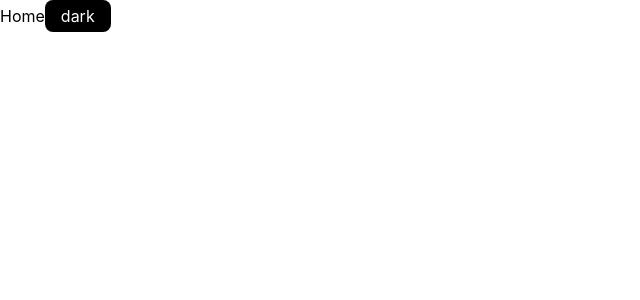
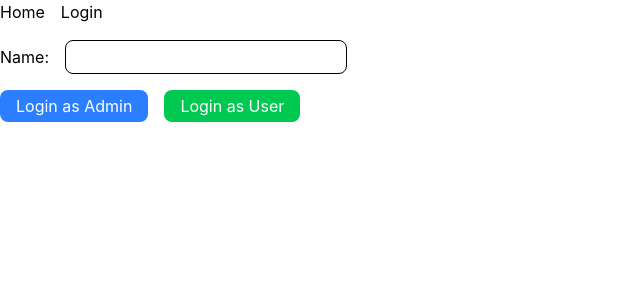
Before and after one commit to Hary300/Practice-React-TypeScript-Phase-4, a React (Vite) app: page /login in a window 1280 px wide. Before the commit this address had no page. Shown: the top 300 px of the page, without its empty margins (0-640 px from the left). Built offline with nearby package versions, Linux system fonts and the light colour scheme.

Commit message:
topic 3 : Context Architecture

```diff
--- a/src/App.tsx
+++ b/src/App.tsx
@@ -1,20 +1,43 @@
 import { Link, Route, Routes } from 'react-router-dom';
 import Home from './pages/Home';
-import ThemeProvider from './contexts/theme/ThemeProvider';
-import ThemeButton from './components/ThemeButton';
+import LoginPage from './pages/LoginPage';
+import ProtectedRoute from './components/ProtectedRoute';
+import AdminPage from './pages/AdminPage';
+import { useAuth } from './contexts/auth/useAuth';
+import UserPage from './pages/UserPage';
 
 function App() {
+  const { user, isLogin } = useAuth();
   return (
-    <ThemeProvider>
-      <div className='dark:text-white dark:bg-black h-screen'>
+    <div className='flex flex-col gap-4'>
+      <div className='flex gap-4'>
         <Link to={'/'}>Home</Link>
-        <ThemeButton />
+        {isLogin ? '' : <Link to={'/login'}>Login</Link>}
+        {user && user.role === 'admin' && <Link to={'/admin'}>Admin</Link>}
+        {user && user.role === 'user' && <Link to={'/user'}>User</Link>}
+      </div>
 
-        <Routes>
-          <Route path='/' element={<Home />} />
-        </Routes>
-      </div>
-    </ThemeProvider>
+      <Routes>
+        <Route path='/' element={<Home />} />
+        <Route path='/login' element={<LoginPage />} />
+        <Route
+          path='/admin'
+          element={
+            <ProtectedRoute allowedRole='admin'>
+              <AdminPage />
+            </ProtectedRoute>
+          }
+        />
+        <Route
+          path='/user'
+          element={
+            <ProtectedRoute allowedRole='user'>
+              <UserPage />
+            </ProtectedRoute>
+          }
+        />
+      </Routes>
+    </div>
   );
 }
 
--- /dev/null
+++ b/src/components/ProtectedRoute.tsx
@@ -0,0 +1,25 @@
+import { Navigate } from 'react-router-dom';
+import { useAuth } from '../contexts/auth/useAuth';
+import type { Role } from '../contexts/auth/types';
+
+type ProtectedRouteProps = {
+  allowedRole?: Role;
+  children: React.ReactNode;
+};
+
+export default function ProtectedRoute({
+  allowedRole,
+  children,
+}: ProtectedRouteProps) {
+  const { user, isLogin } = useAuth();
+
+  if (!isLogin) {
+    return <Navigate to={'/login'} />;
+  }
+
+  if (allowedRole && user?.role !== allowedRole) {
+    return <Navigate to={'/'} />;
+  }
+
+  return children;
+}
--- /dev/null
+++ b/src/contexts/auth/AuthContext.ts
@@ -0,0 +1,4 @@
+import { createContext } from 'react';
+import type { AuthContextType } from './types';
+
+export const AuthContext = createContext<AuthContextType | null>(null);
--- /dev/null
+++ b/src/contexts/auth/AuthProvider.tsx
@@ -0,0 +1,26 @@
+import { useState } from 'react';
+import { AuthContext } from './AuthContext';
+import type { User } from './types';
+
+type AuthProviderProps = {
+  children: React.ReactNode;
+};
+
+export default function AuthProvider({ children }: AuthProviderProps) {
+  const [user, setUser] = useState<User | null>(null);
+  const isLogin = !!user;
+
+  function login({ name, role }: User) {
+    setUser({ name, role });
+  }
+
+  function logout() {
+    setUser(null);
+  }
+
+  return (
+    <AuthContext.Provider value={{ user, isLogin, login, logout }}>
+      {children}
+    </AuthContext.Provider>
+  );
+}
--- /dev/null
+++ b/src/contexts/auth/types.ts
@@ -0,0 +1,13 @@
+export type Role = 'admin' | 'user';
+
+export type User = {
+  name: string;
+  role: Role;
+};
+
+export type AuthContextType = {
+  user: User | null;
+  isLogin: boolean;
+  login: (user: User) => void;
+  logout: () => void;
+};
--- /dev/null
+++ b/src/contexts/auth/useAuth.ts
@@ -0,0 +1,12 @@
+import { useContext } from 'react';
+import { AuthContext } from './AuthContext';
+
+export function useAuth() {
+  const auth = useContext(AuthContext);
+
+  if (!auth) {
+    throw new Error('useAuth must be used within AuthProvider');
+  }
+
+  return auth;
+}
--- a/src/main.tsx
+++ b/src/main.tsx
@@ -3,11 +3,14 @@ import { createRoot } from 'react-dom/client';
 import './index.css';
 import App from './App.tsx';
 import { BrowserRouter } from 'react-router-dom';
+import AuthProvider from './contexts/auth/AuthProvider.tsx';
 
 createRoot(document.getElementById('root')!).render(
   <BrowserRouter>
-    <StrictMode>
-      <App />
-    </StrictMode>
+    <AuthProvider>
+      <StrictMode>
+        <App />
+      </StrictMode>
+    </AuthProvider>
   </BrowserRouter>
 );
--- /dev/null
+++ b/src/pages/AdminPage.tsx
@@ -0,0 +1,16 @@
+import { useAuth } from '../contexts/auth/useAuth';
+
+export default function AdminPage() {
+  const { user, logout } = useAuth();
+  return (
+    <div>
+      <h1>Hello {user && user.name} (admin)</h1>
+      <button
+        onClick={logout}
+        className='cursor-pointer px-4 py-1 rounded-lg text-white bg-red-400'
+      >
+        Logout
+      </button>
+    </div>
+  );
+}
--- /dev/null
+++ b/src/pages/LoginPage.tsx
@@ -0,0 +1,61 @@
+import { useState } from 'react';
+import { useAuth } from '../contexts/auth/useAuth';
+import type { Role } from '../contexts/auth/types';
+import { useNavigate } from 'react-router-dom';
+
+export default function LoginPage() {
+  const [nameInput, setNameInput] = useState('');
+  const { login } = useAuth();
+  const navigate = useNavigate();
+  const [error, setError] = useState(false);
+
+  function handleChange(event: React.ChangeEvent<HTMLInputElement>) {
+    setNameInput(event.target.value);
+    setError(false);
+  }
+
+  function handleClick(role: Role) {
+    if (nameInput === '') {
+      setError(true);
+      return;
+    }
+
+    login({ name: nameInput, role });
+    if (role === 'admin') {
+      navigate('/admin');
+      return;
+    }
+
+    navigate('/user');
+  }
+  return (
+    <div className='flex flex-col gap-4'>
+      <div className='flex gap-4 items-center'>
+        <label htmlFor='name'>Name:</label>
+        <input
+          type='text'
+          name='name'
+          id='name'
+          value={nameInput}
+          onChange={handleChange}
+          className={`px-4 py-1 rounded-lg border  ${error ? 'border-red-500' : ''}`}
+        />
+        {error && <p className='text-red-500'>Please write your name</p>}
+      </div>
+      <div className='flex gap-4 '>
+        <button
+          onClick={() => handleClick('admin')}
+          className='bg-blue-500 py-1 px-4 rounded-lg text-white cursor-pointer transition duration-100 active:scale-99'
+        >
+          Login as Admin
+        </button>
+        <button
+          onClick={() => handleClick('user')}
+          className='bg-green-500 py-1 px-4 rounded-lg text-white cursor-pointer transition duration-100 active:scale-99'
+        >
+          Login as User
+        </button>
+      </div>
+    </div>
+  );
+}
--- /dev/null
+++ b/src/pages/UserPage.tsx
@@ -0,0 +1,17 @@
+import { useAuth } from '../contexts/auth/useAuth';
+
+export default function UserPage() {
+  const { user, logout } = useAuth();
+  return (
+    <div>
+      <h1>this is user page</h1>
+      <p>Hello {user && user.name} (user)</p>
+      <button
+        onClick={logout}
+        className='cursor-pointer px-4 py-1 rounded-lg text-white bg-red-400'
+      >
+        Logout
+      </button>
+    </div>
+  );
+}
```
